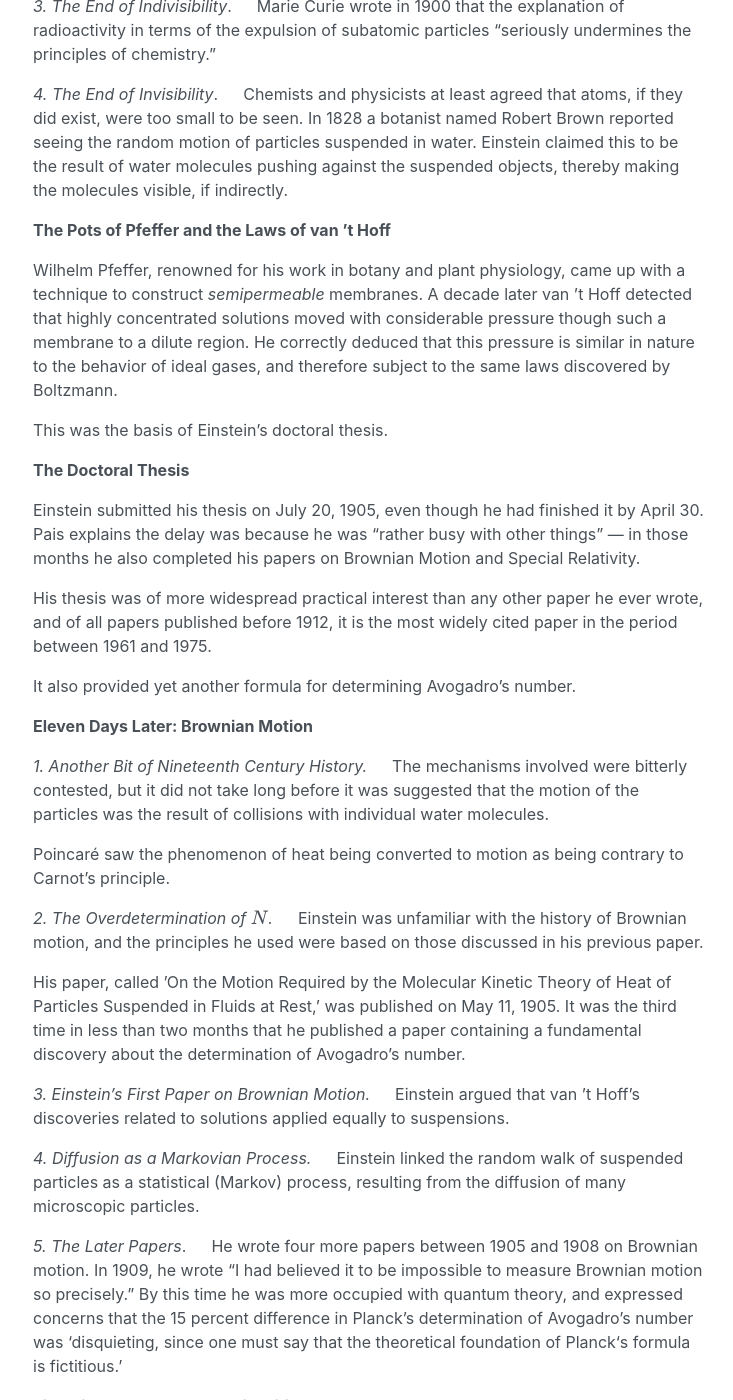
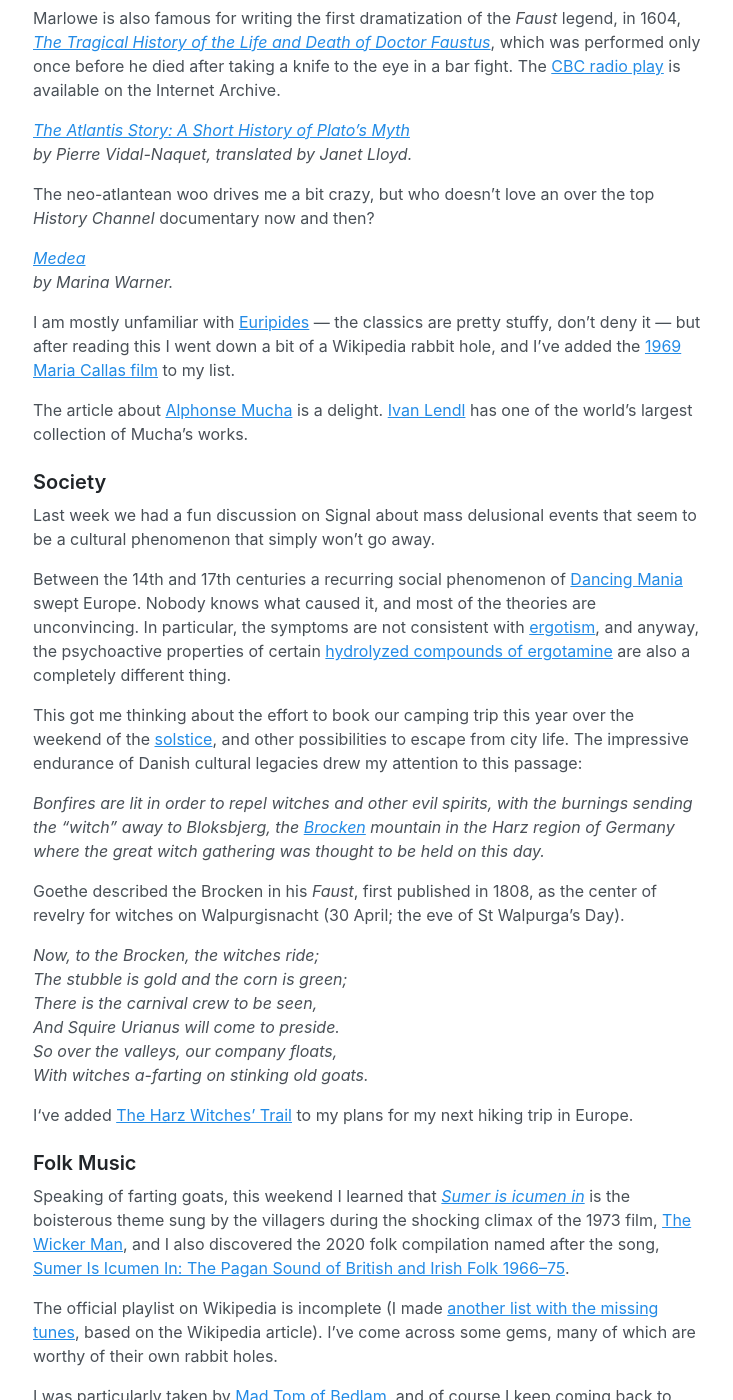
Before and after one commit to mandeluna/mandeluna.github.io, a Jekyll site: the page built from index.html, in a window 1280 px wide and 1400 px high, scrolled down 821 px. Shown: the whole window, without its empty margins (271-1004 px from the left). Built offline with Jekyll 4.4.1, drawn with Linux system fonts in a browser that asks for light colours; the list of posts is cut into pages by our own code; some of the changed text lies outside the part shown.

Commit message:
Economics, mythology and folk music

```diff
--- a/_config.yml
+++ b/_config.yml
@@ -1,6 +1,6 @@
 # Setup
 title: Posts
-tagline: Learning by doing
+tagline: resonances
 url: //wart.ca
 paginate: 1
 baseurl: ""
--- /dev/null
+++ b/_posts/2023-01-08-readings.md
@@ -0,0 +1,99 @@
+### Economics
+
+I picked up a copy of David Graeber’s [Debt: The first 5,000 Years](https://www.goodreads.com/en/book/show/6617037-debt),
+after an animated discussion about debt with a friend on New Year’s Eve. After reading
+[The Dawn of Everything](https://www.goodreads.com/book/show/56269264-the-dawn-of-everything) I expected to be
+challenged and surprised immediately, and I have not been disappointed.
+
+### Myth
+
+Some essays from the London Review of Books:
+
+_[From Asgard to Valhalla: The Remarkable History of the Norse Myths](https://www.lrb.co.uk/the-paper/v30/n01/tom-shippey/gloomy-cheerful)_
+<br>_by Heather O’Donoghue._
+
+Norse Mythology dominates popular culture to a surprising extent, considering that there are only a handful of
+original sources, none of which were translated to Latin until 1665.
+
+_[Cleopatra: Histories, Dreams and Distortions](https://www.lrb.co.uk/the-paper/v12/n06/mary-beard/give-her-a-snake)_
+<br>_by Lucy Hughes-Hallett._
+
+In spite of her epic ability to outmaneuver the Romans, Cleopatra is not a feminist icon, but I think the snake is
+overrated.
+
+_[Helen of Troy: From Homer to Hollywood](https://www.lrb.co.uk/the-paper/v32/n19/marina-warner/did-she-go-willingly)_
+<br>_by Laurie Maguire._
+
+The famous lines by Marlowe, usually declaimed in rapture, can be read as inflected with irony and doubt: ‘Was this
+the face that launched a thousand ships?’
+
+Marlowe is also famous for writing the first dramatization of the _Faust_ legend, in 1604,
+_[The Tragical History of the Life and Death of Doctor Faustus](https://standardebooks.org/ebooks/christopher-marlowe/the-tragical-history-of-doctor-faustus)_,
+which was performed only once before he died after taking a knife to the eye in a bar fight.
+The [CBC radio play](https://archive.org/details/dr-faustus-cbc-2001/Part+One.mp3) is available on the Internet
+Archive.
+
+_[The Atlantis Story: A Short History of Plato’s Myth](https://www.lrb.co.uk/the-paper/v30/n12/james-davidson/plato-made-it-up)_
+<br>_by Pierre Vidal-Naquet, translated by Janet Lloyd._
+
+The neo-atlantean woo drives me a bit crazy, but who doesn’t love an over the top _History Channel_ documentary now
+and then?
+
+_[Medea](https://www.lrb.co.uk/the-paper/v37/n23/marina-warner/diary)_
+<br>_by Marina Warner._
+
+I am mostly unfamiliar with [Euripides](https://en.wikipedia.org/wiki/Medea_(play)) — the classics are pretty stuffy,
+don’t deny it — but after reading this I went down a bit of a Wikipedia rabbit hole, and I’ve added
+the [1969 Maria Callas film](https://en.wikipedia.org/wiki/Medea_(1969_film)) to my list.
+
+The article about [Alphonse Mucha](https://en.wikipedia.org/wiki/Alphonse_Mucha) is a delight.
+[Ivan Lendl](https://en.wikipedia.org/wiki/Ivan_Lendl) has one of the world’s largest collection of Mucha’s works.
+
+### Society
+
+Last week we had a fun discussion on Signal about mass delusional events that seem to be a cultural phenomenon that
+simply won’t go away.
+
+Between the 14th and 17th centuries a recurring social phenomenon of
+[Dancing Mania](https://en.wikipedia.org/wiki/Dancing_mania) swept Europe. Nobody knows what caused it, and most of
+the theories are unconvincing. In particular, the symptoms are not consistent with
+[ergotism](https://en.wikipedia.org/wiki/Ergotism), and anyway, the psychoactive properties of certain [hydrolyzed
+compounds of ergotamine](https://en.wikipedia.org/wiki/Lysergic_acid_diethylamide) are also a completely different
+thing.
+
+This got me thinking about the effort to book our camping trip this year over the weekend of
+the [solstice](https://en.wikipedia.org/wiki/Midsummer), and other possibilities to escape from city life. The
+impressive endurance of Danish cultural legacies drew my attention to this passage:
+
+_Bonfires are lit in order to repel witches and other evil spirits, with the burnings sending the "witch" away to
+Bloksbjerg, the [Brocken](https://en.wikipedia.org/wiki/Brocken)
+mountain in the Harz region of Germany where the great witch gathering was thought to be held on this day._
+
+Goethe described the Brocken in his _Faust_, first published in 1808, as the center of revelry for witches
+on Walpurgisnacht (30 April; the eve of St Walpurga's Day).
+
+_Now, to the Brocken, the witches ride;<br>
+The stubble is gold and the corn is green;<br>
+There is the carnival crew to be seen,<br>
+And Squire Urianus will come to preside.<br>
+So over the valleys, our company floats,<br>
+With witches a-farting on stinking old goats._
+
+I‘ve added [The Harz Witches’ Trail](https://en.wikipedia.org/wiki/Harzer_Hexenstieg) to my plans for my next hiking
+trip in Europe.
+
+### Folk Music
+
+Speaking of farting goats, this weekend I learned that
+[_Sumer is icumen in_](https://en.wikipedia.org/wiki/Sumer_is_icumen_in) is the boisterous theme sung by the villagers
+during the shocking climax of the 1973 film, [The Wicker Man](https://en.wikipedia.org/wiki/The_Wicker_Man), and I also
+discovered the 2020 folk compilation named after the song,
+[Sumer Is Icumen In: The Pagan Sound of British and Irish Folk 1966–75](https://en.wikipedia.org/wiki/Sumer_Is_Icumen_In:_The_Pagan_Sound_of_British_and_Irish_Folk_1966%E2%80%9375).
+
+The official playlist on Wikipedia is incomplete (I made
+[another list with the missing tunes](https://music.youtube.com/playlist?list=PL_Wpa9wVZK79B0mv-y55pLccVl13CPGUV), based on the
+Wikipedia article). I’ve come across some gems, many of which are worthy of their own rabbit holes.
+
+I was particularly taken by [Mad Tom of Bedlam](https://en.wikipedia.org/wiki/Tom_o%27_Bedlam), and of course I keep
+coming back to [Tam Lin](https://en.wikipedia.org/wiki/Tam_Lin) and its themes of transformation.
+I am especially fond of [this version](https://music.youtube.com/watch?v=47z5n7p9B3I).
```
